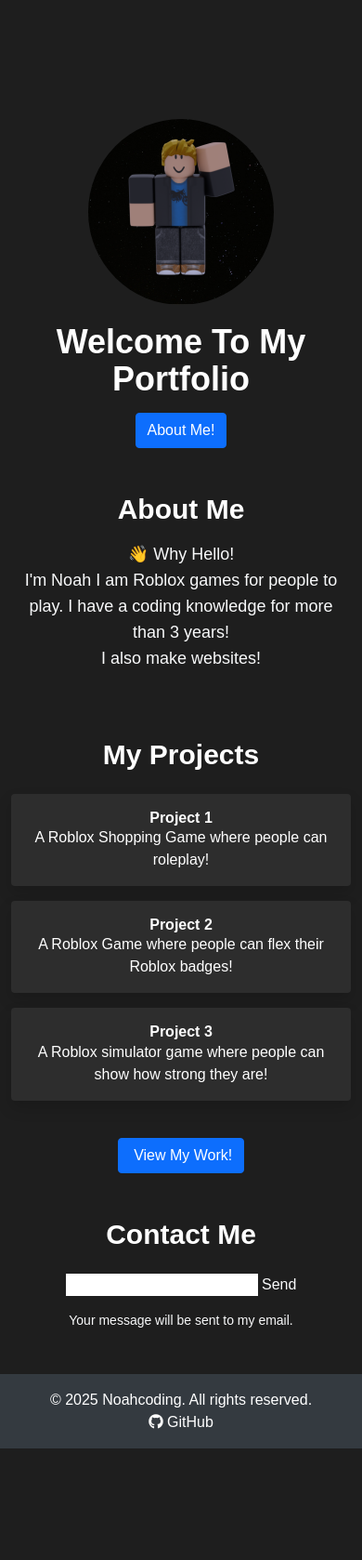
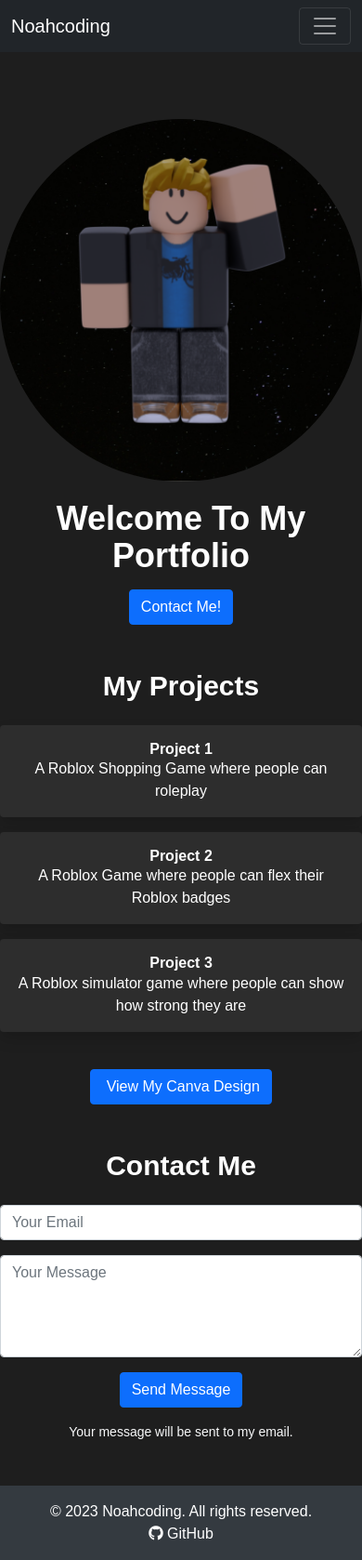
Before and after one commit to noah-dev-codes/noahcoding, a plain HTML site: page index.html in a window 390 px wide. Shown: the whole page at 93% size. Before the commit the page ends 1558 px from the top, so only its background shows below. Drawn offline with nearby package versions, Linux system fonts and the light colour scheme.

Commit message:
Update index.html

```diff
--- a/index.html
+++ b/index.html
@@ -51,35 +51,31 @@
 <body>
 
     <!-- Navigation Bar -->
-    <!-- Existing navigation code... -->
+    <nav class="navbar navbar-expand-lg navbar-dark bg-dark fixed-top">
+        <div class="container">
+            <a class="navbar-brand" href="#">Noahcoding</a>
+            <button class="navbar-toggler" type="button" data-bs-toggle="collapse" data-bs-target="#navbarNav" aria-controls="navbarNav" aria-expanded="false" aria-label="Toggle navigation">
+                <span class="navbar-toggler-icon"></span>
+            </button>
+            <div class="collapse navbar-collapse" id="navbarNav">
+                <ul class="navbar-nav ms-auto">
+                    <li class="nav-item">
+                        <a class="nav-link" href="#projects">Projects</a>
+                    </li>
+                    <li class="nav-item">
+                        <a class="nav-link" href="#contact">Contact</a>
+                    </li>
+                </ul>
+            </div>
+        </div>
+    </nav>
 
-    <header class="text-center my-5" style="padding-top: 80px; display: flex; justify-content: center; align-items: center; flex-direction: column;"> <!-- Added flexbox styling -->
-        <img src="Untitled design.png" alt="Noah" class="img-fluid rounded-circle" style="max-width: 200px;"> <!-- Optional: Adjust image size -->
+    <header class="text-center my-5" style="padding-top: 80px;"> <!-- Added padding-top for fixed navbar -->
+        <img src="Untitled design.png" alt="Noah" class="img-fluid rounded-circle">
         <h1 class="text-4xl font-bold">Welcome To My Portfolio</h1>
-        <a href="About.html" class="btn btn-primary mt-3">About Me!</a>
+        <a href="#contact" class="btn btn-primary mt-3">Contact Me!</a> <!-- Adjusted call to action -->
     </header>
 
-    <main class="container my-5">
-        <!-- About Section -->
-        <section id="about" class="text-center mb-5">
-            <h2 class="text-3xl font-bold">About Me</h2>
-            <p class="mt-3 text-lg">
-                👋 Why Hello!<br>
-                I'm Noah I am Roblox games for people to play. I have a coding knowledge for more than 3 years!<br>
-                I also make websites!
-            </p>
-            <div class="mt-4">
-                <!-- Badges centered -->
-                <div class="d-flex justify-content-center flex-wrap">
-                    <!-- Badge links... -->
-                </div>
-            </div>
-        </section>
-
-        <!-- Discord Presence Badge Section -->
-        <section class="text-center mb-5">
-            <!-- Discord badge... -->
-        </section>
 
         <!-- Projects Section -->
         <section id="projects" class="text-center mb-5">
@@ -88,25 +84,25 @@
                 <div class="col-md-4 col-sm-6 mb-3">
                     <div class="card p-3 rounded shadow">
                         <h4 class="font-bold">Project 1</h4>
-                        <p>A Roblox Shopping Game where people can roleplay!</p>
+                        <p>A Roblox Shopping Game where people can roleplay</p>
                     </div>
                 </div>
                 <div class="col-md-4 col-sm-6 mb-3">
                     <div class="card p-3 rounded shadow">
                         <h4 class="font-bold">Project 2</h4>
-                        <p>A Roblox Game where people can flex their Roblox badges!</p>
+                        <p>A Roblox Game where people can flex their Roblox badges</p>
                     </div>
                 </div>
                 <div class="col-md-4 col-sm-6 mb-3">
                     <div class="card p-3 rounded shadow">
                         <h4 class="font-bold">Project 3</h4>
-                        <p>A Roblox simulator game where people can show how strong they are!</p>
+                        <p>A Roblox simulator game where people can show how strong they are</p>
                     </div>
                 </div>
             </div>
             <div class="text-center mt-4">
                 <a href="https://www.canva.com/design/DAGieg7-iLE/wTYWwgtgpPmfGPdOXNR16A/edit?utm_content=DAGieg7-iLE&utm_campaign=designshare&utm_medium=link2&utm_source=sharebutton" target="_blank" class="btn btn-primary">
-                    <i class="fab fa-canva"></i> View My Work!
+                    <i class="fab fa-canva"></i> View My Canva Design
                 </a>
             </div>
         </section>
@@ -115,16 +111,20 @@
         <section id="contact" class="text-center mb-5">
             <h2 class="text-3xl font-bold">Contact Me</h2>
             <form action="https://formsubmit.co/itznoahcoding@outlook.com" method="POST" class="mt-4">
-     <input type="email" name="email" required>
-     <button type="submit">Send</button>
-
+                <div class="mb-3">
+                    <input type="email" name="email" class="form-control" placeholder="Your Email" required>
+                </div>
+                <div class="mb-3">
+                    <textarea name="message" class="form-control" rows="4" placeholder="Your Message" required></textarea>
+                </div>
+                <button type="submit" class="btn btn-primary">Send Message</button>
             </form>
             <p class="mt-3 text-sm">Your message will be sent to my email.</p>
         </section>
     </main>
 
     <footer class="text-center">
-        <p>&copy; 2025 Noahcoding. All rights reserved.</p>
+        <p>&copy; 2023 Noahcoding. All rights reserved.</p>
         <a href="https://github.com/noah-dev-codes" target="_blank" class="text-white">
             <i class="fab fa-github"></i> GitHub
         </a>
```
